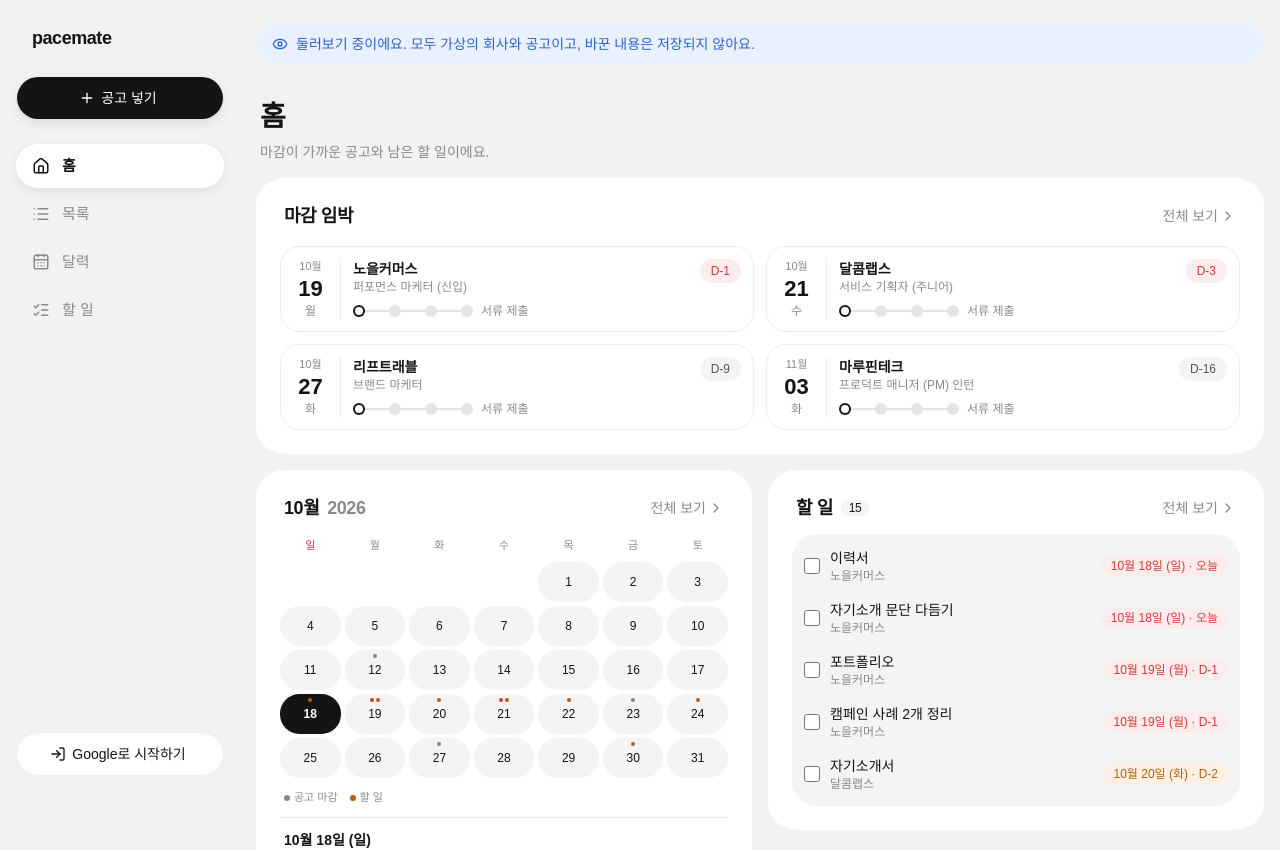
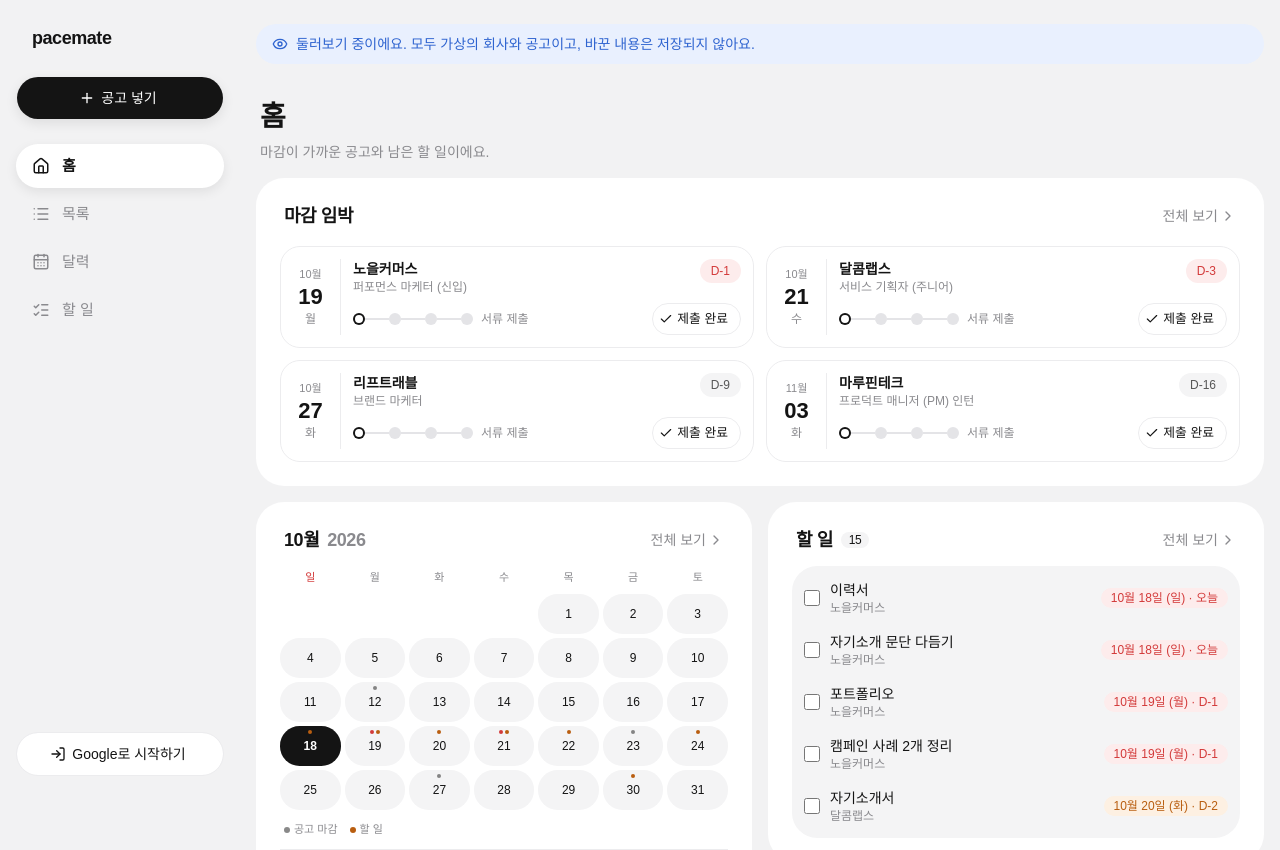
Before and after one commit to haena-cell/haena-cell-builder, a Next.js app: page /demo in a window 1280 px wide. Shown: the top 850 px of the page. Built offline with nearby package versions, Linux system fonts and the light colour scheme; a web font is replaced by a local one.

Commit message:
홈 마감 임박 카드에서 바로 [제출 완료]: 낸 공고는 목록에서 빠지고 되돌리기 가능
Co-Authored-By: Claude Opus 5.5 <noreply@anthropic.com>

```diff
--- a/src/components/postings/home-dashboard.tsx
+++ b/src/components/postings/home-dashboard.tsx
@@ -2,15 +2,16 @@
 
 import { useState } from "react";
 import Link from "next/link";
-import { ChevronRight } from "lucide-react";
+import { Check, ChevronRight } from "lucide-react";
 import { toast } from "sonner";
+import { Button } from "@/components/ui/button";
 import { Card } from "@/components/ui/card";
 import { DateBlock, DeadlineBadge } from "@/components/postings/posting-card";
 import { deadlineKey, formatDay, isUrgent, monthCells, WEEKDAYS } from "@/components/postings/posting-calendar";
 import { DueChip } from "@/components/postings/prep-todos";
 import { StepDots } from "@/components/postings/step-bar";
 import { useAppHref, usePostingActions } from "@/components/postings/demo-context";
-import { currentStepIndex, type Posting } from "@/lib/postings";
+import { currentStepIndex, isSubmitStep, type Posting } from "@/lib/postings";
 import { cn } from "@/lib/utils";
 
 // 홈 (D-25): 마감 임박 공고 4개 · 이번 달 달력(날짜를 고르면 아래에 그날 마감 공고·할 일) · 남은 할 일 5개. 전체는 각 화면에서
@@ -35,7 +36,7 @@ type TodoRow = { key: string; kind: "item" | "sub"; id: string; label: string; d
 export function HomeDashboard({ initialPostings, today }: { initialPostings: Posting[]; today: string }) {
   const [postings, setPostings] = useState(initialPostings);
   const href = useAppHref();
-  const { setPrepDone, updateSubtask } = usePostingActions();
+  const { setPrepDone, setStepCompleted, updateSubtask } = usePostingActions();
   const active = postings.filter((p) => currentStepIndex(p.steps) !== -1);
   const daysOf = (p: Posting) => {
     const key = deadlineKey(p);
@@ -93,6 +94,31 @@ export function HomeDashboard({ initialPostings, today }: { initialPostings: Pos
       return next;
     });
 
+  // [제출 완료]: 화면을 먼저 바꾸고 저장, 실패하면 되돌린다. 낸 공고는 마감 임박 목록에서 빠진다
+  async function saveStep(posting: Posting, stepIndex: number, completed: boolean) {
+    const step = posting.steps[stepIndex];
+    const setCompletedAt = (completedAt: string | null) =>
+      setPostings((prev) =>
+        prev.map((p) =>
+          p.id === posting.id ? { ...p, steps: p.steps.map((s, i) => (i === stepIndex ? { ...s, completedAt } : s)) } : p,
+        ),
+      );
+    setCompletedAt(completed ? new Date().toISOString() : null);
+    const result = await setStepCompleted(step.id, completed);
+    if (!result.ok) {
+      setCompletedAt(step.completedAt);
+      toast.error(result.message);
+    }
+    return result.ok;
+  }
+
+  async function completeStep(posting: Posting, stepIndex: number) {
+    if (!(await saveStep(posting, stepIndex, true))) return;
+    toast(`${posting.company} · ${posting.steps[stepIndex].name} 완료`, {
+      action: { label: "되돌리기", onClick: () => saveStep(posting, stepIndex, false) },
+    });
+  }
+
   async function toggle(row: TodoRow) {
     const done = !row.done;
     patch(row, done);
@@ -127,28 +153,35 @@ export function HomeDashboard({ initialPostings, today }: { initialPostings: Pos
             {upcoming.slice(0, 4).map((p) => {
               const current = currentStepIndex(p.steps);
               return (
-                <li key={p.id}>
-                  <Link
-                    href={href(`/app/postings/${p.id}`)}
-                    className="flex items-stretch gap-3 rounded-[20px] border border-border p-3 transition-colors hover:bg-muted/50"
-                  >
+                <li key={p.id} className="relative flex items-stretch gap-3 rounded-[20px] border border-border p-3 transition-colors hover:bg-muted/50">
                   <div className="flex w-12 shrink-0 flex-col items-center justify-center border-r border-border pr-3">
                     <DateBlock posting={p} />
                   </div>
                   <div className="flex min-w-0 flex-1 flex-col gap-2">
                     <div className="flex items-start justify-between gap-2">
                       <div className="min-w-0">
-                          <p className="truncate text-sm font-semibold">{p.company}</p>
+                        {/* 카드 전체를 누르면 상세로 (버튼은 위에 따로 눌림) */}
+                        <Link
+                          href={href(`/app/postings/${p.id}`)}
+                          className="block truncate text-sm font-semibold after:absolute after:inset-0 after:rounded-[20px]"
+                        >
+                          {p.company}
+                        </Link>
                         <p className="truncate text-xs text-muted-foreground">{p.jobTitle}</p>
                       </div>
                       <DeadlineBadge posting={p} daysLeft={daysOf(p)} />
                     </div>
+                    <div className="flex flex-wrap items-center justify-between gap-2">
                       <div className="flex min-w-0 items-center gap-2">
                         <StepDots steps={p.steps} current={current} />
                         <span className="truncate text-xs text-muted-foreground">{p.steps[current]?.name}</span>
                       </div>
+                      <Button variant="outline" size="sm" className="relative z-10" onClick={() => completeStep(p, current)}>
+                        <Check data-icon="inline-start" />
+                        {isSubmitStep(p.steps[current].name) ? "제출 완료" : "다음 단계로"}
+                      </Button>
                     </div>
-                  </Link>
+                  </div>
                 </li>
               );
             })}
```
Lines whose indentation alone changed are shown as unchanged.
